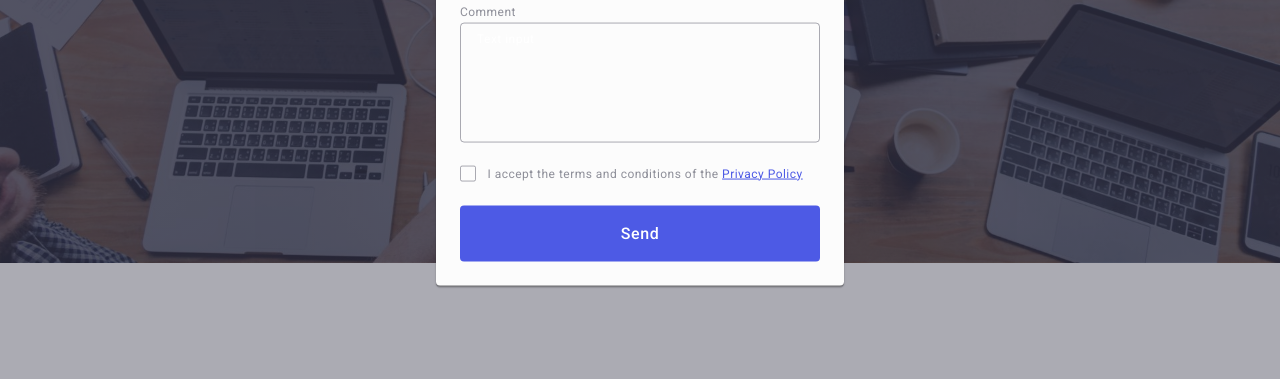
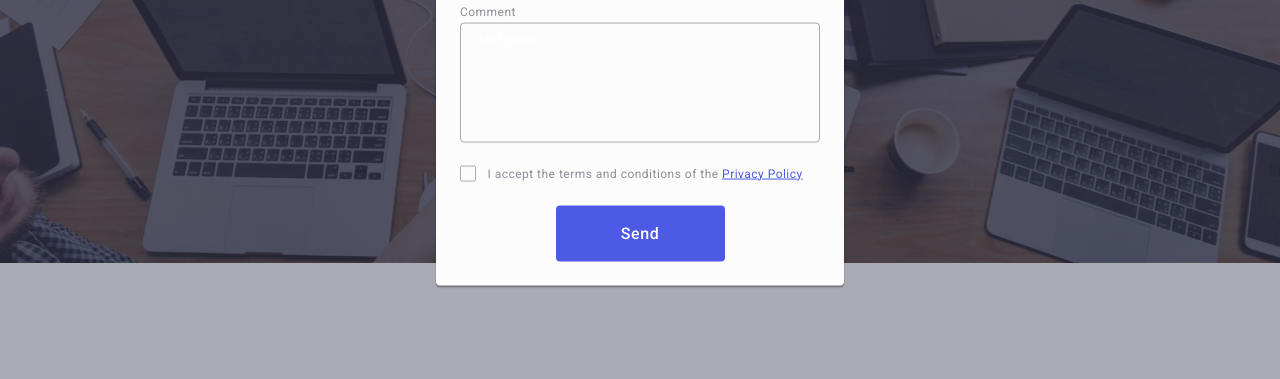
Before and after one commit to Dimon4ik033/goit-markup-hw-06, a plain HTML site: page index.html in a window 1280 px wide. Shown: the part 410-789 px from the top of the page. Drawn offline with nearby package versions, Linux system fonts and the light colour scheme.

Commit message:
add margin and padding

```diff
--- a/css/style.css
+++ b/css/style.css
@@ -723,11 +723,6 @@ ul {
     margin-bottom: 16px;
 }
 
-.form-modal {
-    display: flex;
-    flex-direction: column;
-}
-
 .form-container {
     margin-bottom: 8px;
 }
@@ -847,6 +842,8 @@ ul {
     line-height: 1.5;
     letter-spacing: 0.04em;
     color: #ffffff;
+    margin: 0 auto;
+    padding: 16px 32px;
 
     border-radius: 4px;
 
--- a/index.html
+++ b/index.html
@@ -486,7 +486,7 @@
           </svg>
         </button>
         <p class="form-text">Leave your contacts and we will call you back</p>
-        <form class="form-modal" name="contacts" autocomplete="off" novalidate>
+        <form name="contacts" autocomplete="off" novalidate>
           <div class="form-container">
             <label for="user-name" class="label-form">Name</label>
             <div class="input-wrap">
```
